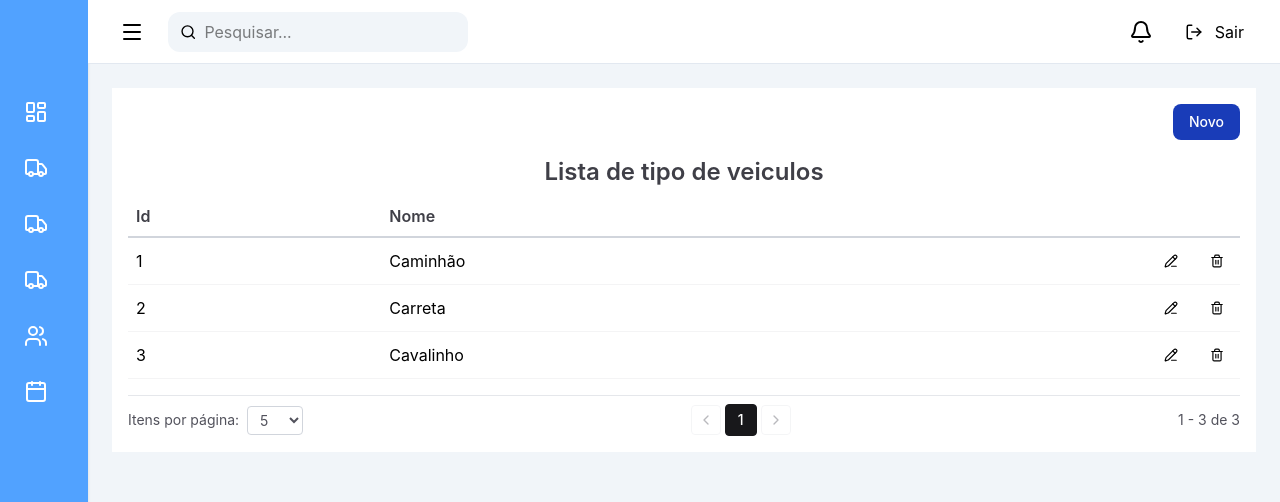
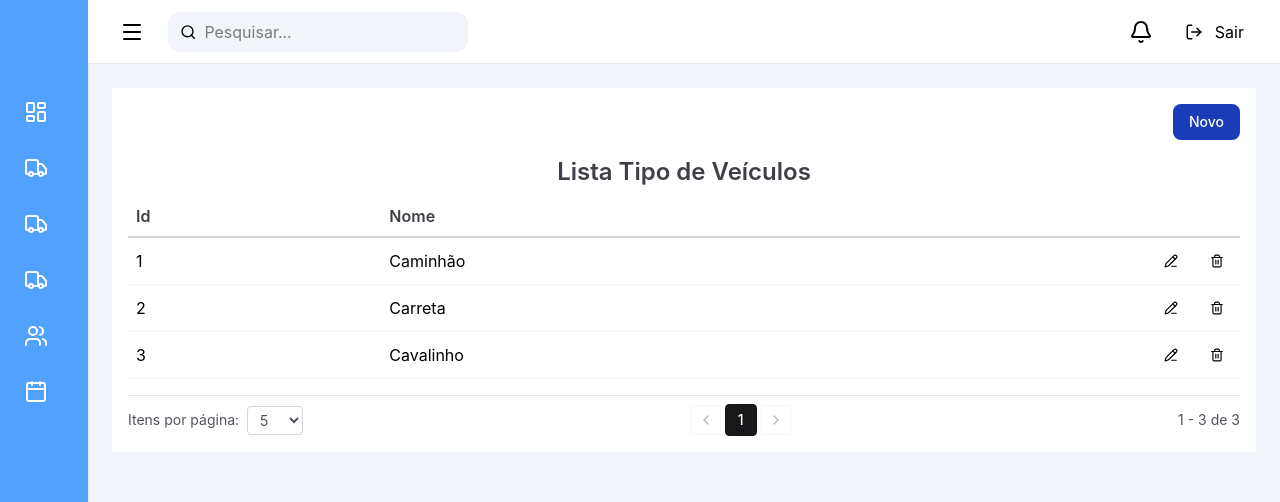
Before and after one commit to Micaelns/zelo-frota-front, a React (Vite) app: page /vehicle-types in a window 1280 px wide. Shown: the top 502 px of the page. Built offline with nearby package versions, Linux system fonts and the light colour scheme.

Commit message:
melhoria de componentização

```diff
--- /dev/null
+++ b/src/app/layouts/DataListLayout.tsx
@@ -0,0 +1,65 @@
+import { useState } from "react";
+import Table from "../../components/ui/Table/Table";
+import { ButtonSave } from "../../components/ui/ButtonSave";
+import DefaultModal from "../../components/modal/DefaultModal";
+
+type DataListLayoutProps = {
+  title: string;
+  modalTitle: string;
+  formModal: React.ReactNode;
+  isLoading?: boolean;
+  columns: any[];
+  data: any[];
+  navigation: any;
+};
+
+export function DataListLayout({
+  title,
+  modalTitle,
+  formModal,
+  isLoading,
+  columns,
+  data,
+  navigation,
+}: DataListLayoutProps) {
+  const [isOpen, setIsOpen] = useState(false);
+
+  const onClose = () => {
+    setIsOpen(false);
+  };
+
+  const buttonConfirm = {
+    text: "Salvar",
+    action: () => {
+      console.log("executou...");
+    },
+  };
+  return (
+    <>
+      <DefaultModal
+        isOpen={isOpen}
+        onClose={onClose}
+        title={modalTitle}
+        buttonConfirm={buttonConfirm}
+      >
+        {formModal}
+      </DefaultModal>
+      <div className="flex flex-col justify-center bg-white p-4 gap-2">
+        <div className="flex justify-end">
+          <ButtonSave
+            action={() => setIsOpen(true)}
+            showIcon={false}
+            label="Novo"
+          />
+        </div>
+        <Table
+          headerTable={title}
+          isLoading={isLoading}
+          columnNames={columns}
+          columnValues={data}
+          navigation={navigation}
+        />
+      </div>
+    </>
+  );
+}
--- a/src/components/ui/Table/PaginatorTable.tsx
+++ b/src/components/ui/Table/PaginatorTable.tsx
@@ -1,22 +1,22 @@
 import { ChevronLeft, ChevronRight } from "lucide-react";
+import type { NavigationData } from "../../../services/types/navigatorData.types";
 
 type PaginatorTableProps = {
-  currentPage: number;
-  totalItens: number;
-  totalPages: number;
-  itemPerPage: number;
-  changePerPage: (e: any) => void;
-  changePage: (page: number) => void;
+  navigation: NavigationData;
 };
 
 export default function PaginatorTable({
-  currentPage,
-  totalItens,
-  totalPages,
-  itemPerPage,
-  changePerPage,
-  changePage,
+  navigation,
 }: PaginatorTableProps) {
+  const {
+    currentPage,
+    totalItens,
+    totalPages,
+    itemPerPage,
+    changePerPage,
+    changePage,
+  } = navigation;
+
   const lastItemPage = currentPage * itemPerPage;
   const firstItemPage = lastItemPage - itemPerPage;
 
--- a/src/components/ui/Table/Table.tsx
+++ b/src/components/ui/Table/Table.tsx
@@ -108,14 +108,7 @@ export default function Table({
         </tbody>
       </table>
       {isLoading == false && columnValues.length != 0 && (
-        <PaginatorTable
-          itemPerPage={navigation.itemPerPage}
-          changePerPage={navigation.changePerPage}
-          totalItens={navigation.totalItens}
-          totalPages={navigation.totalPages}
-          currentPage={navigation.currentPage}
-          changePage={navigation.changePage}
-        />
+        <PaginatorTable navigation={navigation} />
       )}
     </div>
   );
--- a/src/components/ui/Table/TableSelfManaged.tsx
+++ b/src/components/ui/Table/TableSelfManaged.tsx
@@ -1,6 +1,7 @@
 import { PencilLine, Trash2 } from "lucide-react";
 import { useState } from "react";
 import PaginatorTable from "./PaginatorTable";
+import type { NavigationData } from "../../../services/types/navigatorData.types";
 
 type colNames = {
   field: string;
@@ -47,6 +48,15 @@ export default function TableSelfManaged({
   const changeItemPerPage = (e: any) => {
     setItensPerPage(Number(e.target.value));
     setCurrentPage(1);
+  };
+
+  const navigation: NavigationData = {
+    totalItens: totalItens,
+    totalPages: totalPages,
+    currentPage: currentPage,
+    itemPerPage: itensPerPage,
+    changePage: changePage,
+    changePerPage: changeItemPerPage,
   };
 
   return (
@@ -113,14 +123,7 @@ export default function TableSelfManaged({
           )}
         </tbody>
       </table>
-      <PaginatorTable
-        itemPerPage={itensPerPage}
-        changePerPage={changeItemPerPage}
-        totalItens={totalItens}
-        totalPages={totalPages}
-        currentPage={currentPage}
-        changePage={changePage}
-      />
+      <PaginatorTable navigation={navigation} />
     </div>
   );
 }
--- a/src/features/vehicle/pages/VehicleListPage.tsx
+++ b/src/features/vehicle/pages/VehicleListPage.tsx
@@ -1,50 +1,20 @@
-import { useState } from "react";
-import Table from "../../../components/ui/Table/Table";
-import { ButtonSave } from "../../../components/ui/ButtonSave";
-import DefaultModal from "../../../components/modal/DefaultModal";
 import { VehicleCreatePage } from "./VehicleCreatePage";
 import { useVehicles } from "../hooks/useVehicles";
+import { DataListLayout } from "../../../app/layouts/DataListLayout";
 
 export function VehicleListPage() {
   const { vehicles, isLoading, columnsMap, navigation } =
     useVehicles();
-  const [isOpen, setIsOpen] = useState(false);
 
-  const onClose = () => {
-    setIsOpen(false);
-  };
-  const buttonConfirm = {
-    text: "Salvar",
-    action: () => {
-      console.log("executou...");
-    },
-  };
   return (
-    <>
-      <DefaultModal
-        isOpen={isOpen}
-        onClose={onClose}
-        title="Formulário Veículo"
-        buttonConfirm={buttonConfirm}
-      >
-        <VehicleCreatePage />
-      </DefaultModal>
-      <div className="flex flex-col justify-center bg-white p-4 gap-2">
-        <div className="flex justify-end">
-          <ButtonSave
-            action={() => setIsOpen(true)}
-            showIcon={false}
-            label="Novo"
-          />
-        </div>
-        <Table
-          headerTable="Lista de Veiculos"
-          isLoading={isLoading}
-          columnNames={columnsMap}
-          columnValues={vehicles}
-          navigation={navigation}
-        />
-      </div>
-    </>
+    <DataListLayout
+      title="Lista Veículos"
+      modalTitle="Formulário Veículo"
+      isLoading={isLoading}
+      columns={columnsMap}
+      data={vehicles}
+      navigation={navigation}
+      formModal={<VehicleCreatePage />}
+    />
   );
 }
--- a/src/features/vehicleType/hooks/useVehicleTypes.ts
+++ b/src/features/vehicleType/hooks/useVehicleTypes.ts
@@ -74,6 +74,5 @@ export function useVehicleTypes() {
     isLoading,
     columnsMap,
     navigation,
-    loadVehicleTypes,
   };
 }
--- a/src/features/vehicleType/pages/VehicleTypeListPage.tsx
+++ b/src/features/vehicleType/pages/VehicleTypeListPage.tsx
@@ -1,9 +1,6 @@
-import { useState } from "react";
-import Table from "../../../components/ui/Table/Table";
-import { ButtonSave } from "../../../components/ui/ButtonSave";
-import DefaultModal from "../../../components/modal/DefaultModal";
 import { useVehicleTypes } from "../hooks/useVehicleTypes";
 import { VehicleTypeCreatePage } from "./VehicleTypeCreatePage";
+import { DataListLayout } from "../../../app/layouts/DataListLayout";
 
 export function VehicleTypeListPage() {
   const {
@@ -12,43 +9,16 @@ export function VehicleTypeListPage() {
     columnsMap,
     navigation,
   } = useVehicleTypes();
-  const [isOpen, setIsOpen] = useState(false);
 
-  const onClose = () => {
-    setIsOpen(false);
-  };
-  const buttonConfirm = {
-    text: "Salvar",
-    action: () => {
-      console.log("executou...");
-    },
-  };
   return (
-    <>
-      <DefaultModal
-        isOpen={isOpen}
-        onClose={onClose}
-        title="Formulário Tipo de veículo"
-        buttonConfirm={buttonConfirm}
-      >
-        <VehicleTypeCreatePage />
-      </DefaultModal>
-      <div className="flex flex-col justify-center bg-white p-4 gap-2">
-        <div className="flex justify-end">
-          <ButtonSave
-            action={() => setIsOpen(true)}
-            showIcon={false}
-            label="Novo"
-          />
-        </div>
-        <Table
-          headerTable="Lista de tipo de veiculos"
-          isLoading={isLoading}
-          columnNames={columnsMap}
-          columnValues={vehicleTypes}
-          navigation={navigation}
-        />
-      </div>
-    </>
+    <DataListLayout
+      title="Lista Tipo de Veículos"
+      modalTitle="Formulário Tipo Veículo"
+      isLoading={isLoading}
+      columns={columnsMap}
+      data={vehicleTypes}
+      navigation={navigation}
+      formModal={<VehicleTypeCreatePage />}
+    />
   );
 }
```
